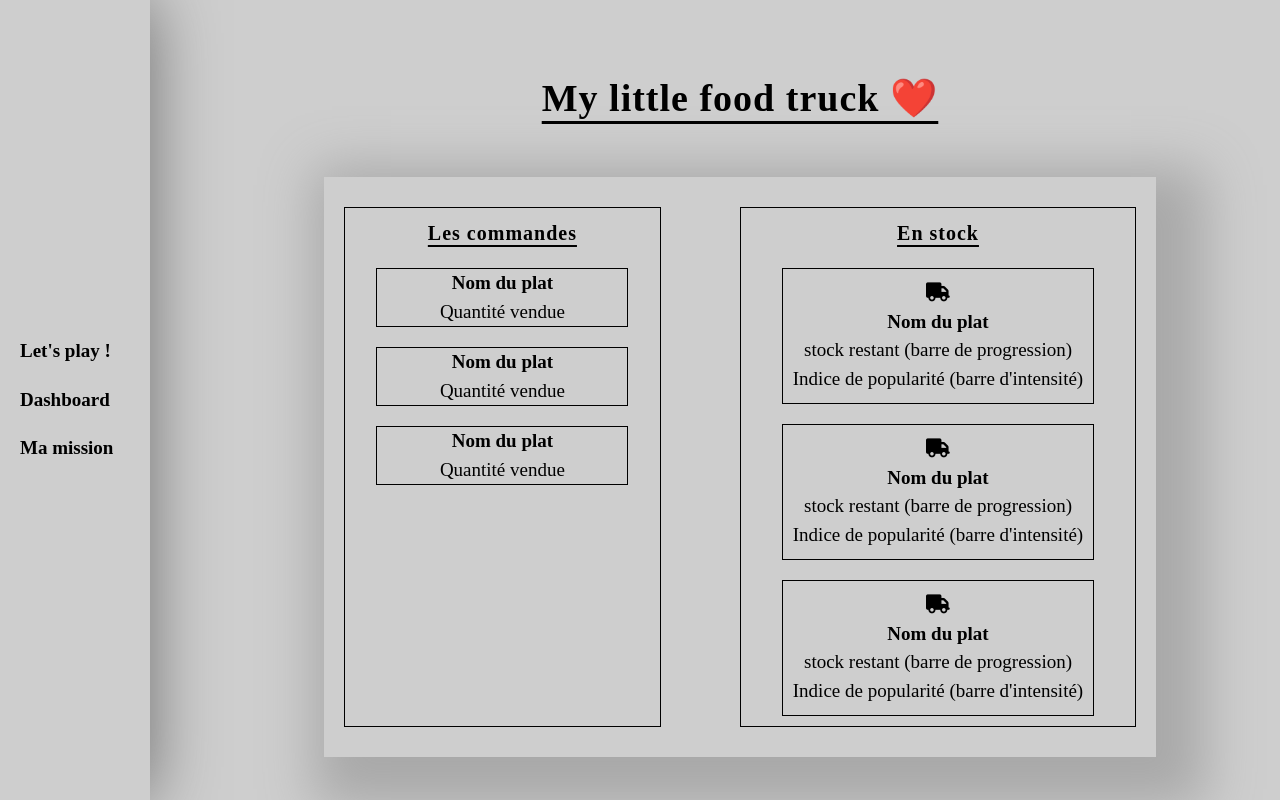
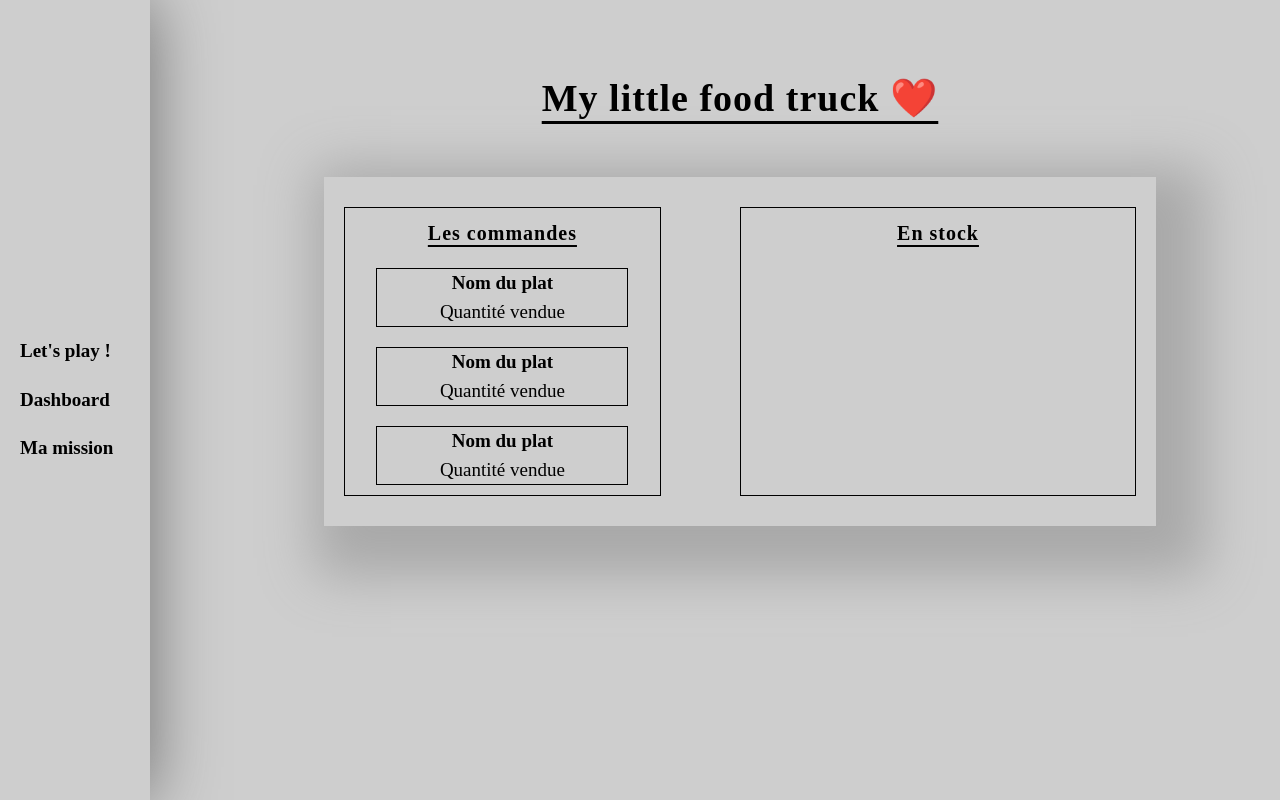
Before and after one commit to NatashaFinkel/food-truck-sim, a React (Vite) app: page /playboard in a window 1280 px wide. Built offline with nearby package versions, Linux system fonts and the light colour scheme.

Commit message:
Feature : implémentation de StockItem dans le PlayBoard

```diff
--- a/src/components/PlayBoard.tsx
+++ b/src/components/PlayBoard.tsx
@@ -13,9 +13,9 @@ function PlayBoard() {
         </div>
         <div className="container stock-container">
           <h2>En stock</h2>
-          <StockItem />
-          <StockItem />
-          <StockItem />
+          <div className="stock-item-container">
+            <StockItem />
+          </div>
         </div>
       </div>
     </div>
--- a/src/components/stockItem.tsx
+++ b/src/components/stockItem.tsx
@@ -1,14 +1,29 @@
+import { JSX } from "react/jsx-runtime";
+
 function StockItem() {
-  return (
-    <div className="stock-item">
-      <span>
-        <i className="fa-solid fa-truck"></i>
-      </span>
-      <h4>Nom du plat</h4>
-      <span>stock restant (barre de progression)</span>
-      <span>Indice de popularité (barre d'intensité)</span>
-    </div>
-  );
+  interface DishList {
+    id: string;
+    name: string;
+    quantity: number;
+  }
+
+  const menu: DishList[] = JSON.parse(localStorage.getItem("Menu") || "[]");
+  console.log(menu);
+
+  const dishElements: JSX.Element[] = [];
+  menu.forEach((dish) => {
+    dishElements.push(
+      <div key={dish.id} className="stock-item">
+        <span>
+          <i className="fa-solid fa-truck"></i>
+        </span>
+        <p>{dish.name}</p>
+        <p>Stock restant : {dish.quantity}</p>
+      </div>
+    );
+  });
+
+  return dishElements;
 }
 
 export default StockItem;
--- a/src/style/main.css
+++ b/src/style/main.css
@@ -221,6 +221,12 @@ header {
   width: 50%;
 }
 
+.stock-item-container {
+  gap: 20px;
+  display: flex;
+  flex-direction: column;
+}
+
 .stock-item {
   display: flex;
   flex-direction: column;
--- a/src/style/utils/_variables.scss
+++ b/src/style/utils/_variables.scss
@@ -172,6 +172,12 @@ header {
   width: 50%;
 }
 
+.stock-item-container {
+  gap: 20px;
+  display: flex;
+  flex-direction: column;
+}
+
 .stock-item {
   display: flex;
   flex-direction: column;
```
Also changed, not shown: 1 other file (tests, documents, lock files or other folders).
